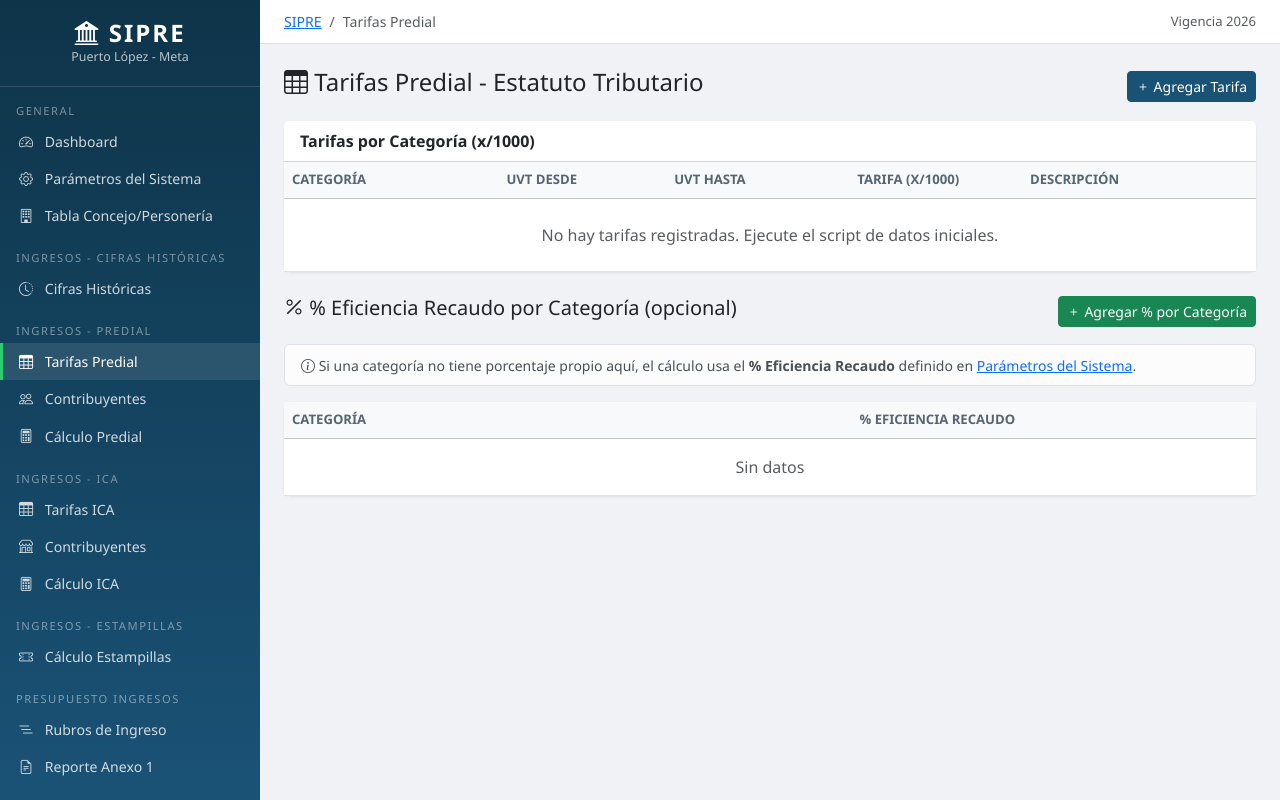
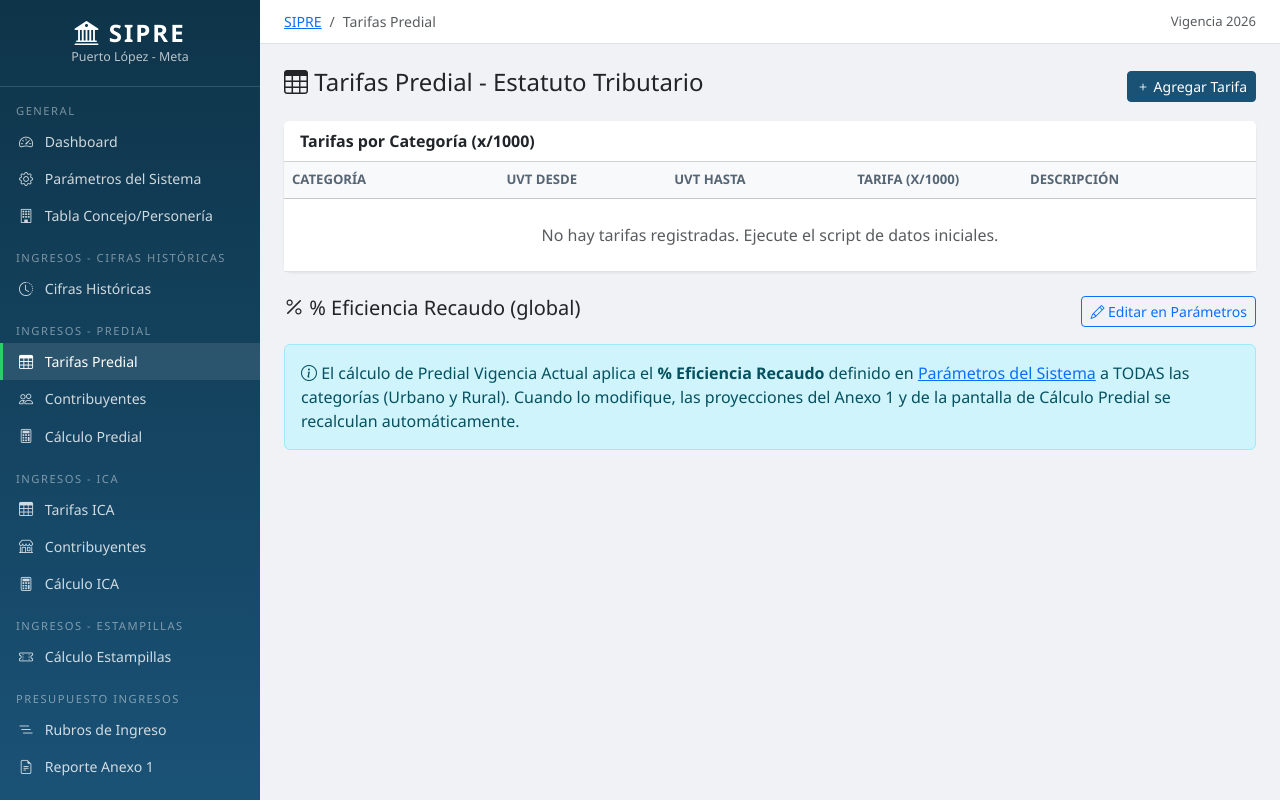
Before and after one commit to Jorgecuenca1/Presupuesto, a Django app: page /ingresos/tarifas-predial/ in a window 1280 px wide. Run offline with Django 5.2, Linux system fonts and the light colour scheme; the visitor is signed in with stand-in values (Sample User, id 1); data that the repository does not hold is empty.

Commit message:
Predial + Estampillas: respeta % eficiencia y reparte 80/20
- Predial vigencia actual: recalcula resumen y Anexo 1 al entrar a la pantalla,
  asi cualquier cambio en % Eficiencia Recaudo (Parametros) se refleja sin
  necesidad de pulsar "Ejecutar Calculo".
- Tarifas Predial: se elimina la lista de Cultura de Pago por categoria (no
  era usada en el calculo) y se aclara que el % Eficiencia parametrizado
  aplica a TODAS las categorias.
- Estampillas: tabla muestra ahora la proyeccion + 80% Despacho/Secretarias
  + 20% Fondo de Pensiones por estampilla. La accion "Ejecutar Calculo"
  propaga al Anexo 1 distribuyendo a los rubros 1.1.01.02.300.X (80%) y
  1.3.6.1.1.01.02.300.X (20%) con la observacion estandar.
- Anexo 1: limpia automaticamente cualquier % residual en observaciones y
  total = suma de hojas (consistente con dashboard).

Co-Authored-By: Claude Opus 4.7 (1M context) <noreply@anthropic.com>

```diff
--- a/ingresos/views.py
+++ b/ingresos/views.py
@@ -340,6 +340,11 @@ def calculo_predial(request):
         messages.success(request, 'Cálculo predial ejecutado correctamente')
         return redirect('calculo_predial')
 
+    # Recalcula siempre al entrar para reflejar cambios en % Eficiencia y demás
+    # parámetros sin requerir que el usuario presione "Ejecutar Cálculo".
+    calcular_predial(vigencia, 'urbano')
+    calcular_predial(vigencia, 'rural')
+
     resumen_urbano = ResumenCalculo.objects.filter(vigencia=vigencia, tipo='predial_urbano')
     resumen_rural = ResumenCalculo.objects.filter(vigencia=vigencia, tipo='predial_rural')
     agg_urb = resumen_urbano.aggregate(
@@ -583,23 +588,42 @@ def calculo_estampillas(request):
     vigencia = _vigencia()
     params = ParametrosSistema.objects.filter(vigencia=vigencia).first()
     if request.method == 'POST':
+        from .utils import propagar_estampillas_8020
         calcular_estampillas(vigencia)
-        messages.success(request, 'Cálculo de estampillas ejecutado correctamente')
+        propagar_estampillas_8020(vigencia)
+        # Recalcula títulos para que el Anexo 1 quede consistente
+        from ingresos.models import RubroIngreso as _RI
+        for t in _RI.objects.filter(vigencia=vigencia, es_titulo=True).order_by('-nivel'):
+            t.calcular_hijos()
+        messages.success(request, 'Cálculo de estampillas ejecutado y propagado al Anexo 1 (80% Despacho / 20% Fondo Pensiones)')
         return redirect('calculo_estampillas')
 
     base = calcular_base_estampillas(vigencia) or {}
     estampillas = Estampilla.objects.filter(vigencia=vigencia)
     total_base = base.get('total_base', Decimal('0'))
+
+    # Split entre Despacho/Secretarías (80%) y Fondo de Pensiones (20%)
+    pct_desp = (params.pct_pagos_despacho if params else Decimal('0.80')) or Decimal('0.80')
+    pct_pens = (params.pct_pagos_pensiones if params else Decimal('0.20')) or Decimal('0.20')
+
     detalles = []
     total_proy = Decimal('0')
+    total_desp = Decimal('0')
+    total_pens = Decimal('0')
     for e in estampillas:
         proy = total_base * e.tarifa
+        proy_d = proy * pct_desp
+        proy_p = proy * pct_pens
         total_proy += proy
-        detalles.append({'estampilla': e, 'proyeccion': proy})
+        total_desp += proy_d
+        total_pens += proy_p
+        detalles.append({
+            'estampilla': e,
+            'proyeccion': proy,
+            'proyeccion_despacho': proy_d,
+            'proyeccion_pensiones': proy_p,
+        })
 
-    # Split base entre Despacho/Secretarías (80%) y Fondo de Pensiones (20%)
-    pct_desp = params.pct_pagos_despacho if params else Decimal('0.80')
-    pct_pens = params.pct_pagos_pensiones if params else Decimal('0.20')
     base_despacho = total_base * pct_desp
     base_pensiones = total_base * pct_pens
 
@@ -610,6 +634,8 @@ def calculo_estampillas(request):
         'estampillas': estampillas,
         'detalles': detalles,
         'total_proy': total_proy,
+        'total_desp': total_desp,
+        'total_pens': total_pens,
         'base_despacho': base_despacho,
         'base_pensiones': base_pensiones,
         'pct_desp': pct_desp,
@@ -772,10 +798,17 @@ def calcular_todos(request):
 def reporte_ingresos(request):
     vigencia = _vigencia()
     params = ParametrosSistema.objects.filter(vigencia=vigencia).first()
+    # Recalcula automáticamente en cada visita para que el Anexo 1 refleje los
+    # parámetros actuales (% eficiencia, base estampillas, etc.) sin que el
+    # usuario tenga que pulsar "Recalcular Todo".
+    try:
+        calcular_todos_ingresos(vigencia)
+    except Exception:
+        pass
     rubros = RubroIngreso.objects.filter(vigencia=vigencia)
-    total = rubros.filter(nivel=0, es_titulo=True).aggregate(t=Sum('valor_apropiacion'))['t']
-    if not total:
-        total = rubros.filter(es_titulo=False).aggregate(t=Sum('valor_apropiacion'))['t'] or 0
+    # Total = suma de rubros HOJA (es_titulo=False). Es coherente con el dashboard
+    # y no depende de que el árbol de títulos esté completamente bien armado.
+    total = rubros.filter(es_titulo=False).aggregate(t=Sum('valor_apropiacion'))['t'] or 0
     return render(request, 'ingresos/reporte_ingresos.html', {
         'rubros': rubros, 'vigencia': vigencia, 'params': params, 'total': total,
     })
--- a/templates/ingresos/tarifas_predial.html
+++ b/templates/ingresos/tarifas_predial.html
@@ -49,38 +49,18 @@
 </div>
 
 <div class="d-flex justify-content-between align-items-center mb-3">
-    <h5><i class="bi bi-percent"></i> % Eficiencia Recaudo por Categoría (opcional)</h5>
-    <button class="btn btn-success btn-sm" data-bs-toggle="modal" data-bs-target="#modalCultura">
-        <i class="bi bi-plus"></i> Agregar % por Categoría
-    </button>
+    <h5><i class="bi bi-percent"></i> % Eficiencia Recaudo (global)</h5>
+    <a href="{% url 'parametros' %}" class="btn btn-outline-primary btn-sm">
+        <i class="bi bi-pencil"></i> Editar en Parámetros
+    </a>
 </div>
-<div class="alert alert-light border py-2">
-    <small>
-        <i class="bi bi-info-circle"></i>
-        Si una categoría no tiene porcentaje propio aquí, el cálculo usa el
-        <strong>% Eficiencia Recaudo</strong> definido en
-        <a href="{% url 'parametros' %}">Parámetros del Sistema</a>.
-    </small>
-</div>
-
-<div class="card">
-    <div class="card-body p-0">
-        <table class="table table-hover mb-0">
-            <thead class="table-light">
-                <tr><th>Categoría</th><th class="text-center">% Eficiencia Recaudo</th></tr>
-            </thead>
-            <tbody>
-                {% for c in culturas %}
-                <tr>
-                    <td>{{ c.get_categoria_display }}</td>
-                    <td class="text-center fw-bold">{{ c.porcentaje }}%</td>
-                </tr>
-                {% empty %}
-                <tr><td colspan="2" class="text-center text-muted py-3">Sin datos</td></tr>
-                {% endfor %}
-            </tbody>
-        </table>
-    </div>
+<div class="alert alert-info">
+    <i class="bi bi-info-circle"></i>
+    El cálculo de Predial Vigencia Actual aplica el
+    <strong>% Eficiencia Recaudo</strong> definido en
+    <a href="{% url 'parametros' %}">Parámetros del Sistema</a> a TODAS las categorías
+    (Urbano y Rural). Cuando lo modifique, las proyecciones del Anexo 1 y de la pantalla de
+    Cálculo Predial se recalculan automáticamente.
 </div>
 
 <!-- Modal Tarifa -->
@@ -108,27 +88,4 @@
     </div>
 </div>
 
-<!-- Modal Cultura -->
-<div class="modal fade" id="modalCultura" tabindex="-1">
-    <div class="modal-dialog">
-        <div class="modal-content">
-            <form method="post" action="{% url 'cultura_pago_guardar' %}">
-                {% csrf_token %}
-                <div class="modal-header"><h5 class="modal-title">% Eficiencia Recaudo por Categoría</h5></div>
-                <div class="modal-body">
-                    {% for field in form_cultura %}
-                    <div class="mb-2">
-                        <label class="form-label">{{ field.label }}</label>
-                        {{ field }}
-                    </div>
-                    {% endfor %}
-                </div>
-                <div class="modal-footer">
-                    <button type="button" class="btn btn-secondary" data-bs-dismiss="modal">Cancelar</button>
-                    <button type="submit" class="btn btn-success">Guardar</button>
-                </div>
-            </form>
-        </div>
-    </div>
-</div>
 {% endblock %}
```
Also changed, not shown: ingresos/utils.py (+81 -4 lines), templates/ingresos/calculo_estampillas.html (+12 -3 lines).
